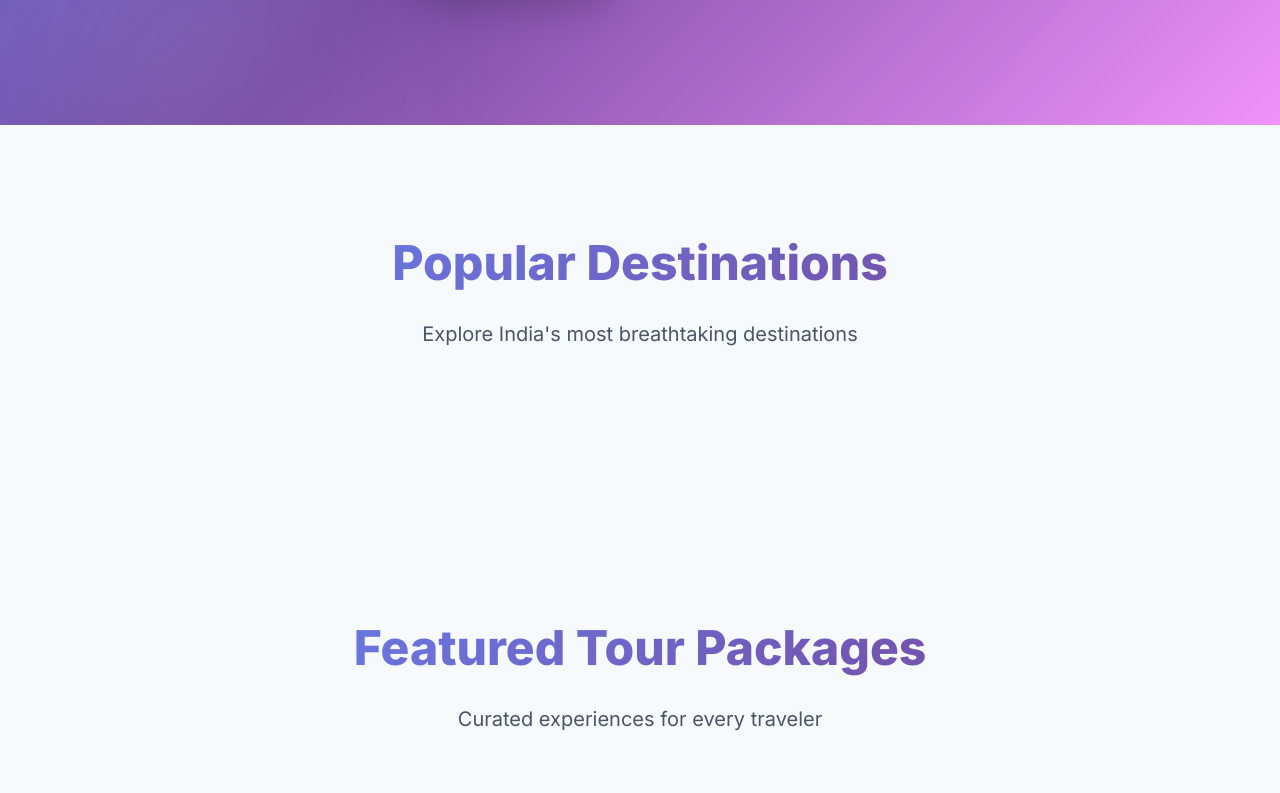
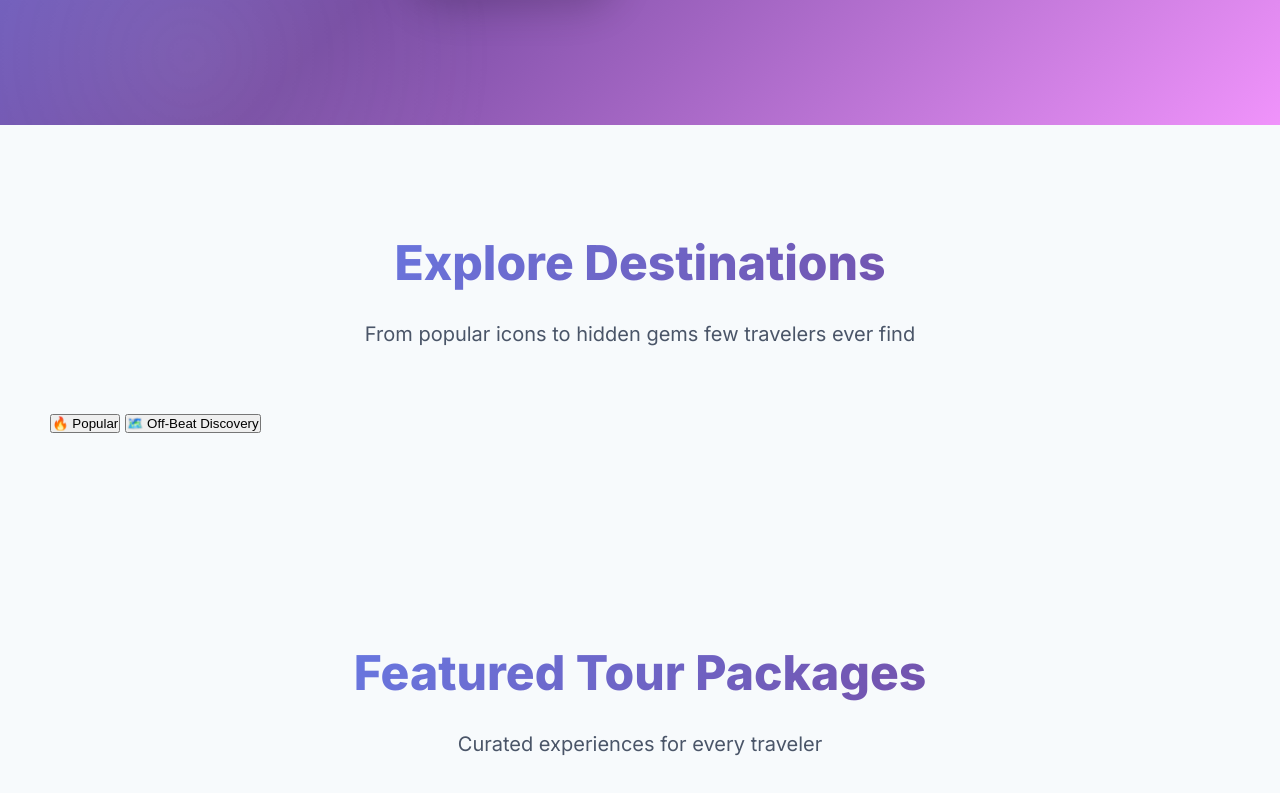
Before and after one commit to kamalkantatwork/deshantan, a plain HTML site: page frontend/index.html in a window 1280 px wide. Shown: the part 675-1468 px from the top of the page. Drawn offline with Linux system fonts and the light colour scheme.

Commit message:
Add Trust Hub link and update destinations section

```diff
--- a/frontend/index.html
+++ b/frontend/index.html
@@ -22,6 +22,7 @@
                 <li><a href="#destinations">Destinations</a></li>
                 <li><a href="#packages">Packages</a></li>
                 <li><a href="trip-planner.html">Plan Trip</a></li>
+                <li><a href="trust-hub.html">🛡️ Trust Hub</a></li>
                 <li><a href="business-register.html">List Business</a></li>
                 <li><a href="security-register.html">Security</a></li>
                 <li><a href="others-register.html">Support</a></li>
@@ -73,8 +74,12 @@
         <!-- Destinations -->
         <section id="destinations" class="destinations-section">
             <div class="section-header">
-                <h2>Popular Destinations</h2>
-                <p>Explore India's most breathtaking destinations</p>
+                <h2>Explore Destinations</h2>
+                <p>From popular icons to hidden gems few travelers ever find</p>
+            </div>
+            <div class="dest-tabs">
+                <button class="dest-tab active" id="tabPopular" type="button">🔥 Popular</button>
+                <button class="dest-tab" id="tabOffbeat" type="button">🗺️ Off-Beat Discovery</button>
             </div>
             <div class="destination-grid" id="destinationGrid">
                 <!-- Dynamically loaded -->
```
